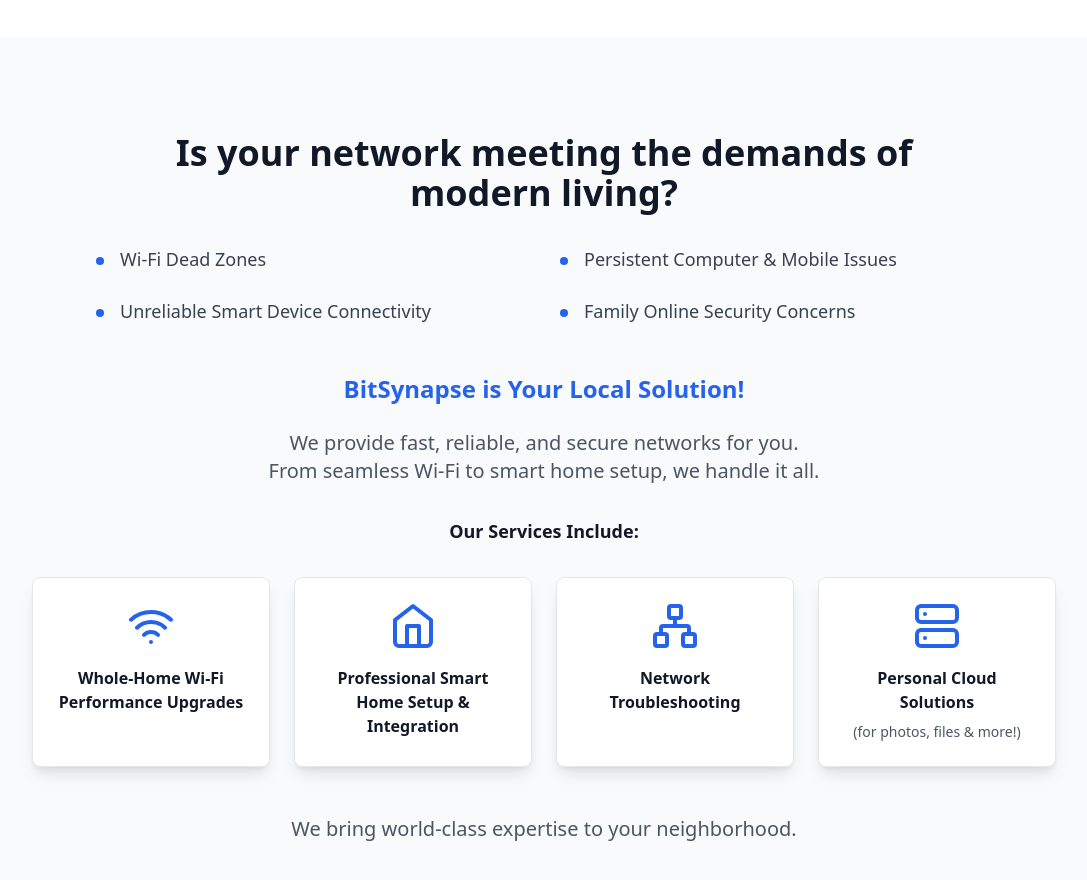
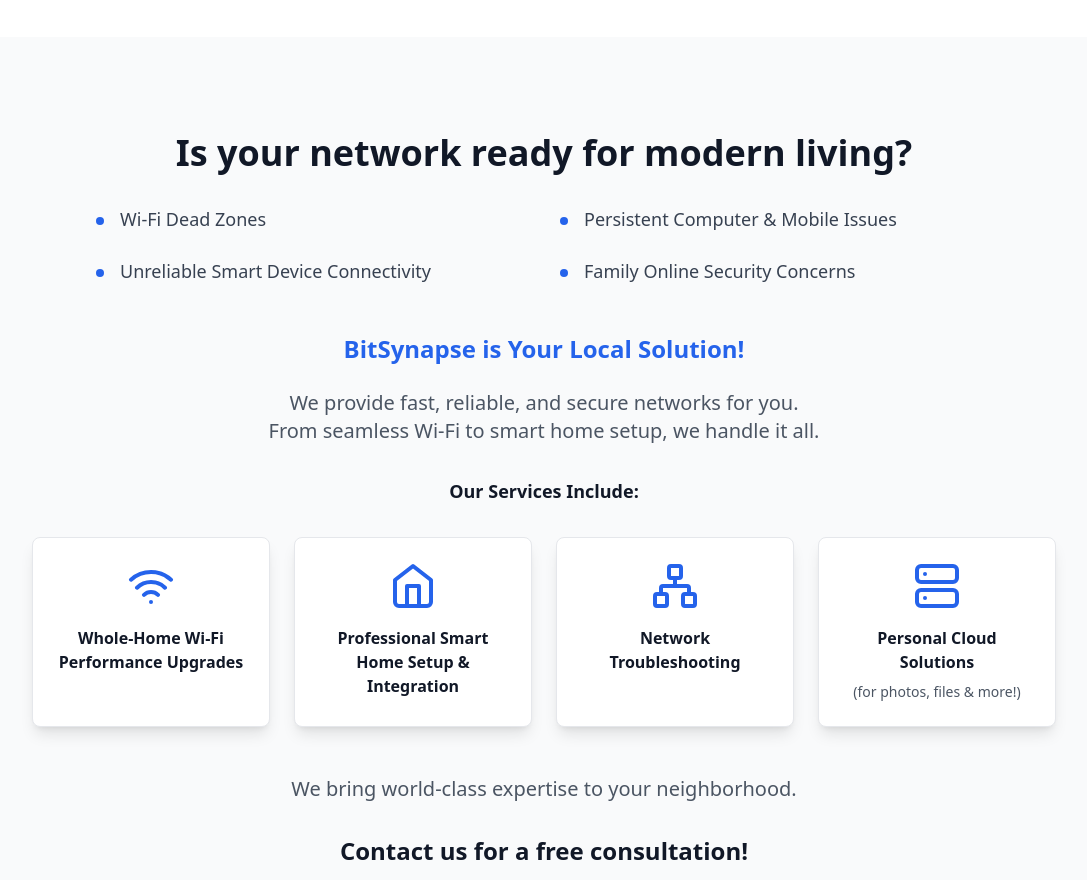
Before and after one commit to whowangli/bitsynapse, a React (Vite) app: page / in a window 1280 px wide. Shown: the part 800-1680 px from the top of the page, without its empty margins (96-1183 px from the left). Built offline with nearby package versions, Linux system fonts and the light colour scheme.

Commit message:
Update App.tsx

```diff
--- a/src/App.tsx
+++ b/src/App.tsx
@@ -243,7 +243,7 @@
         <div className="max-w-7xl mx-auto px-4 sm:px-6 lg:px-8">
           <div className="text-center mb-16">
         <h2 className="mx-auto max-w-3xl text-3xl md:text-4xl font-semibold text-gray-900 mb-8 leading-tight">
-  Is your network meeting the demands of modern living?
+  Is your network ready for modern living?
         </h2>
 
             <div className="grid grid-cols-1 md:grid-cols-2 gap-8 max-w-4xl mx-auto text-left mb-12">
```
